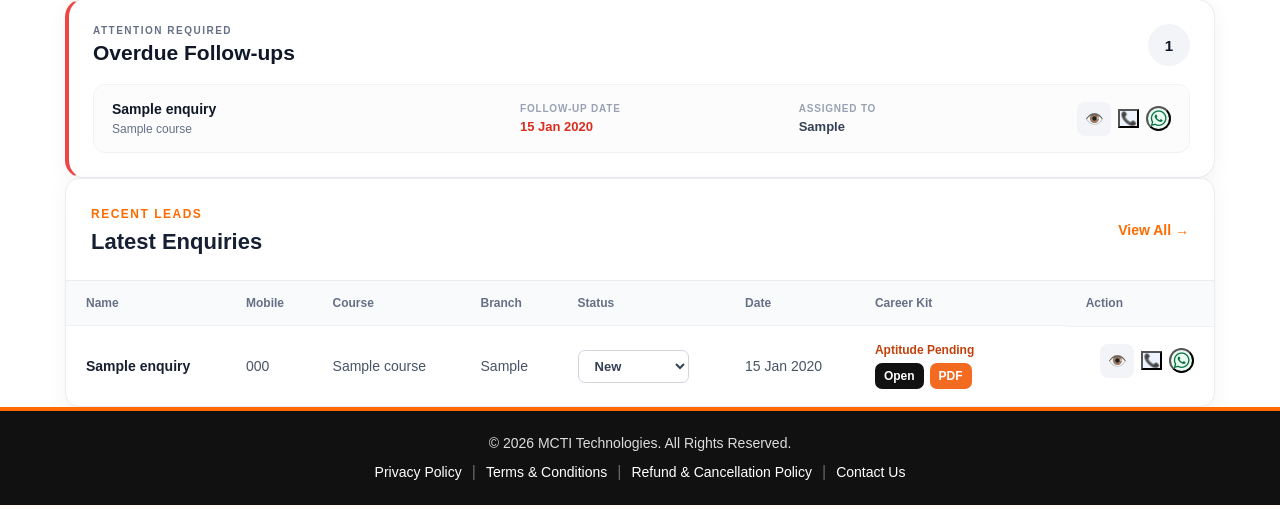
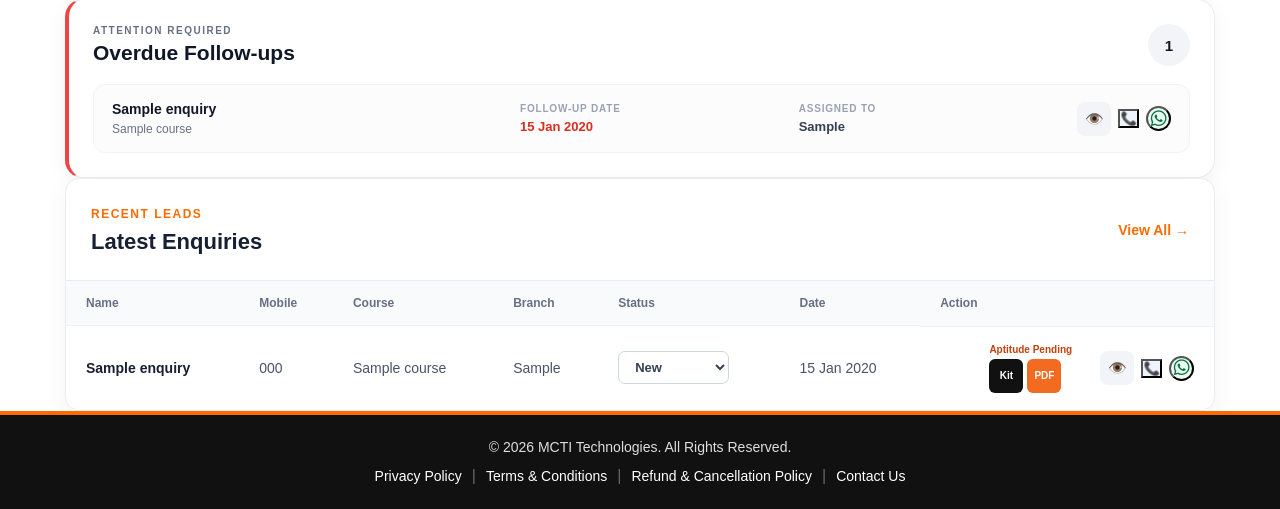
Before and after one commit to MctiCoder2026/mctitechnologies, a Django app: page /dashboard/ in a window 1280 px wide. Shown: the part 1046-1555 px from the top of the page. Run offline with Django 5.2, Linux system fonts and the light colour scheme; a user stored in the database is signed in; tables that the repository leaves empty hold one stand-in row (values such as "Sample post").

Commit message:
Align compact Career Kit enquiry actions

```diff
--- a/templates/core/enquiry_dashboard.html
+++ b/templates/core/enquiry_dashboard.html
@@ -694,7 +694,6 @@ Enquiry Dashboard | MCTI Technologies
                             <th>Branch</th>
                             <th>Status</th>
                             <th>Date</th>
-                            <th>Career Kit</th>
                             <th>Action</th>
 
                         </tr>
@@ -805,35 +804,37 @@ Enquiry Dashboard | MCTI Technologies
                                 </td>
 
 
-                                <!-- CAREER KIT -->
+                                <!-- ACTION -->
 
-                                <td style="min-width:190px;">
+                                <td class="mcti-lead-actions">
 
                                     {% if enquiry.career_profile_id %}
 
-                                        <div style="display:flex; flex-direction:column; gap:6px;">
+                                        <div style="display:flex; flex-direction:column; gap:4px; width:100px; flex:0 0 100px; margin-right:4px;">
 
                                             {% if enquiry.completed_aptitude_count %}
-                                                <span style="color:#15803d; font-size:12px; font-weight:800;">
-                                                    Aptitude Completed
+                                                <span style="color:#15803d; font-size:10px; font-weight:800; white-space:nowrap;">
+                                                    Aptitude Done
                                                 </span>
                                             {% else %}
-                                                <span style="color:#c2410c; font-size:12px; font-weight:800;">
+                                                <span style="color:#c2410c; font-size:10px; font-weight:800; white-space:nowrap;">
                                                     Aptitude Pending
                                                 </span>
                                             {% endif %}
 
-                                            <div style="display:flex; gap:6px; flex-wrap:wrap;">
+                                            <div style="display:flex; gap:4px;">
                                                 <a
                                                     href="{% url 'career_tools:quick_enquiry_result' enquiry.career_profile_id %}"
-                                                    style="padding:6px 9px; border-radius:7px; background:#111; color:#fff; text-decoration:none; font-size:12px; font-weight:800;"
+                                                    style="padding:4px 6px; border-radius:6px; background:#111; color:#fff; text-decoration:none; font-size:10px; font-weight:800;"
+                                                    title="Open Career Kit"
                                                 >
-                                                    Open
+                                                    Kit
                                                 </a>
 
                                                 <a
                                                     href="{% url 'career_tools:career_report_pdf' enquiry.career_profile_id %}"
-                                                    style="padding:6px 9px; border-radius:7px; background:#f36a21; color:#fff; text-decoration:none; font-size:12px; font-weight:800;"
+                                                    style="padding:4px 6px; border-radius:6px; background:#f36a21; color:#fff; text-decoration:none; font-size:10px; font-weight:800;"
+                                                    title="Download Career Report"
                                                 >
                                                     PDF
                                                 </a>
@@ -843,17 +844,12 @@ Enquiry Dashboard | MCTI Technologies
 
                                     {% else %}
 
-                                        <span style="color:#888; font-size:12px;">
-                                            Not Generated
-                                        </span>
-
+                                        <div style="width:100px; flex:0 0 100px; margin-right:4px;">
+                                            <span style="color:#888; font-size:10px; white-space:nowrap;">
+                                                Standard Enquiry
+                                            </span>
+                                        </div>
                                     {% endif %}
-
-                                </td>
-
-                                <!-- ACTION -->
-
-                                <td class="mcti-lead-actions">
 
 
                                     <!-- VIEW -->
```
